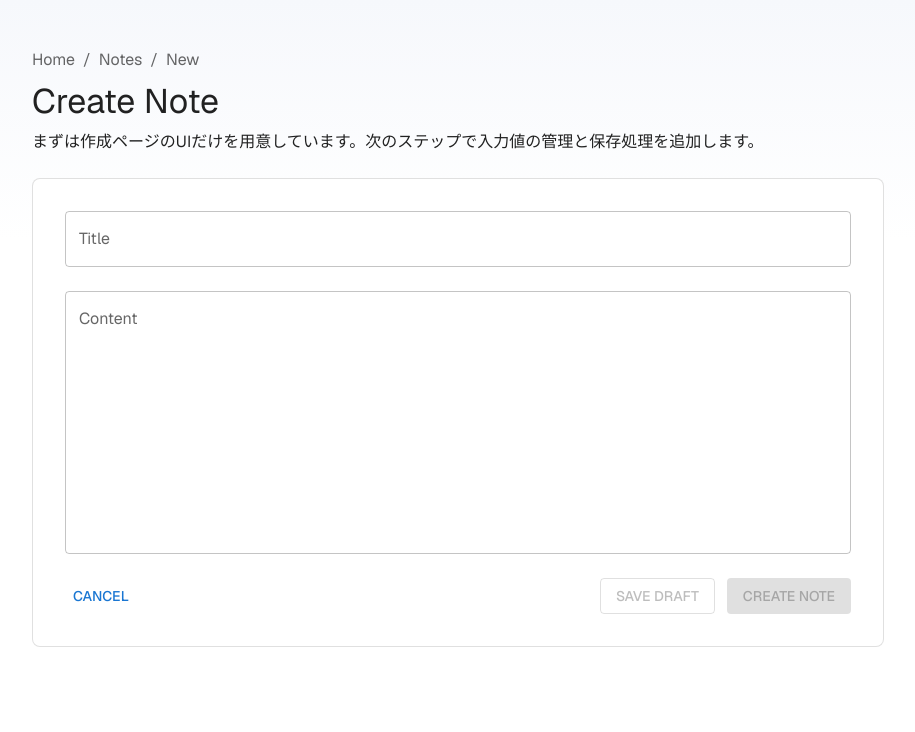
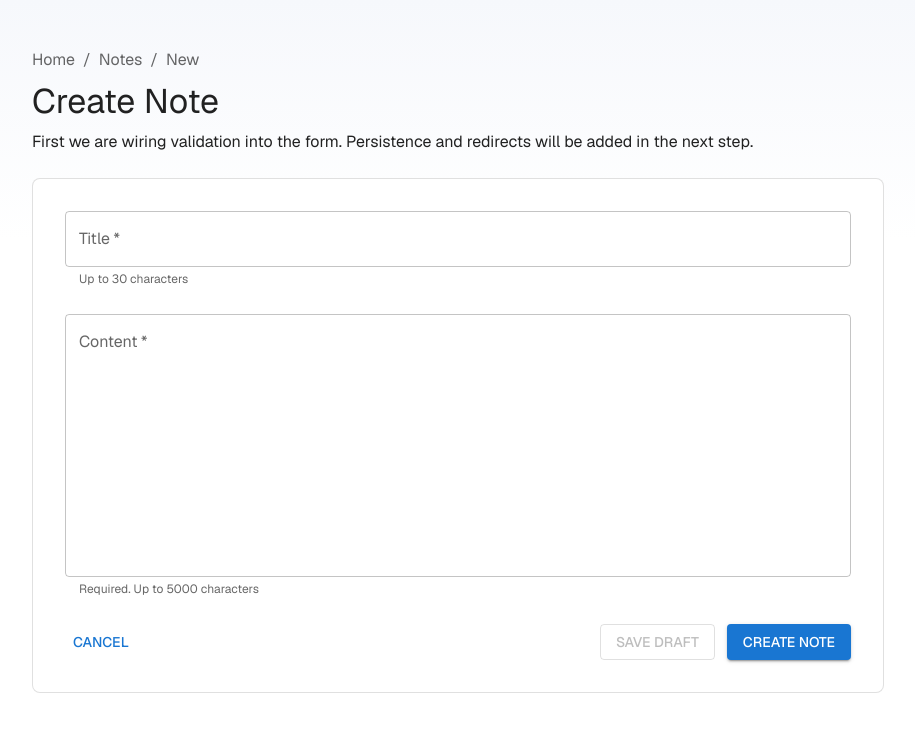
Before and after one commit to htanjo/nextjs-demo, a Next.js app: page /notes/new in a window 1280 px wide. Shown: the top 732 px of the page, without its empty margins (182-1097 px from the left). Built offline with nearby package versions, Linux system fonts and the light colour scheme; what @mui/material-nextjs would draw is missing.

Commit message:
Add note creation form with validation and state management

```diff
--- /dev/null
+++ b/app/notes/actions.ts
@@ -0,0 +1,34 @@
+"use server";
+
+import { z } from "zod";
+import { type CreateNoteFormState } from "@/app/notes/form-state";
+import { createNoteSchema } from "@/lib/validations/note";
+
+export async function createNote(
+  _prevState: CreateNoteFormState,
+  formData: FormData,
+): Promise<CreateNoteFormState> {
+  const values = {
+    title: String(formData.get("title") ?? ""),
+    content: String(formData.get("content") ?? ""),
+  };
+
+  const validatedFields = createNoteSchema.safeParse(values);
+
+  if (!validatedFields.success) {
+    const flattenedErrors = z.flattenError(validatedFields.error);
+
+    return {
+      message: "Please fix the errors below.",
+      errors: flattenedErrors.fieldErrors,
+      values,
+    };
+  }
+
+  console.log("Validated note payload:", validatedFields.data);
+
+  return {
+    message: "Validation passed. Persistence will be added in the next step.",
+    values: validatedFields.data,
+  };
+}
--- /dev/null
+++ b/app/notes/form-state.ts
@@ -0,0 +1,19 @@
+export type CreateNoteFormState = {
+  errors?: {
+    title?: string[];
+    content?: string[];
+  };
+  message: string;
+  values: {
+    title: string;
+    content: string;
+  };
+};
+
+export const initialCreateNoteFormState: CreateNoteFormState = {
+  message: "",
+  values: {
+    title: "",
+    content: "",
+  },
+};
--- /dev/null
+++ b/app/notes/new/note-form.tsx
@@ -0,0 +1,76 @@
+"use client";
+
+import { useActionState } from "react";
+import { Alert, Button, Link, Stack, TextField } from "@mui/material";
+import { createNote } from "@/app/notes/actions";
+import { initialCreateNoteFormState } from "@/app/notes/form-state";
+
+export function NoteForm() {
+  const [state, formAction, pending] = useActionState(
+    createNote,
+    initialCreateNoteFormState,
+  );
+  const { values, errors, message } = state;
+
+  return (
+    <Stack
+      component="form"
+      action={formAction}
+      spacing={3}
+      noValidate
+      autoComplete="off"
+    >
+      {message ? (
+        <Alert severity={errors ? "error" : "success"}>{message}</Alert>
+      ) : null}
+
+      <TextField
+        label="Title"
+        name="title"
+        placeholder="e.g. Notes app architecture memo"
+        defaultValue={values.title}
+        error={Boolean(errors?.title)}
+        helperText={errors?.title?.[0] ?? "Up to 30 characters"}
+        required
+        fullWidth
+      />
+      <TextField
+        label="Content"
+        name="content"
+        placeholder="Write your note here..."
+        defaultValue={values.content}
+        error={Boolean(errors?.content)}
+        helperText={errors?.content?.[0] ?? "Required. Up to 5000 characters"}
+        required
+        fullWidth
+        multiline
+        minRows={10}
+      />
+
+      <Stack
+        direction={{ xs: "column-reverse", sm: "row" }}
+        spacing={2}
+        sx={{
+          justifyContent: "space-between",
+          alignItems: { xs: "stretch", sm: "center" },
+        }}
+      >
+        <Button variant="text" component={Link} href="/notes">
+          Cancel
+        </Button>
+        <Stack
+          direction={{ xs: "column", sm: "row" }}
+          spacing={1.5}
+          sx={{ alignItems: { xs: "stretch", sm: "center" } }}
+        >
+          <Button variant="outlined" disabled>
+            Save Draft
+          </Button>
+          <Button variant="contained" type="submit" disabled={pending}>
+            {pending ? "Validating..." : "Create Note"}
+          </Button>
+        </Stack>
+      </Stack>
+    </Stack>
+  );
+}
--- a/app/notes/new/page.tsx
+++ b/app/notes/new/page.tsx
@@ -1,14 +1,13 @@
 import {
   Box,
   Breadcrumbs,
-  Button,
   Container,
   Link,
   Paper,
   Stack,
-  TextField,
   Typography,
 } from "@mui/material";
+import { NoteForm } from "./note-form";
 
 export default function NewNotePage() {
   return (
@@ -36,7 +35,8 @@ export default function NewNotePage() {
               Create Note
             </Typography>
             <Typography variant="body1" color="text.secondary" sx={{ mt: 1 }}>
-              まずは作成ページのUIだけを用意しています。次のステップで入力値の管理と保存処理を追加します。
+              First we are wiring validation into the form. Persistence and
+              redirects will be added in the next step.
             </Typography>
           </Box>
 
@@ -49,52 +49,7 @@ export default function NewNotePage() {
               p: { xs: 3, md: 4 },
             }}
           >
-            <Stack
-              component="form"
-              spacing={3}
-              noValidate
-              autoComplete="off"
-            >
-              <TextField
-                label="Title"
-                name="title"
-                placeholder="e.g. Notes app architecture memo"
-                fullWidth
-              />
-              <TextField
-                label="Content"
-                name="content"
-                placeholder="Write your note here..."
-                fullWidth
-                multiline
-                minRows={10}
-              />
-
-              <Stack
-                direction={{ xs: "column-reverse", sm: "row" }}
-                spacing={2}
-                sx={{
-                  justifyContent: "space-between",
-                  alignItems: { xs: "stretch", sm: "center" },
-                }}
-              >
-                <Button variant="text" component={Link} href="/notes">
-                  Cancel
-                </Button>
-                <Stack
-                  direction={{ xs: "column", sm: "row" }}
-                  spacing={1.5}
-                  sx={{ alignItems: { xs: "stretch", sm: "center" } }}
-                >
-                  <Button variant="outlined" disabled>
-                    Save Draft
-                  </Button>
-                  <Button variant="contained" disabled>
-                    Create Note
-                  </Button>
-                </Stack>
-              </Stack>
-            </Stack>
+            <NoteForm />
           </Paper>
         </Stack>
       </Container>
```
